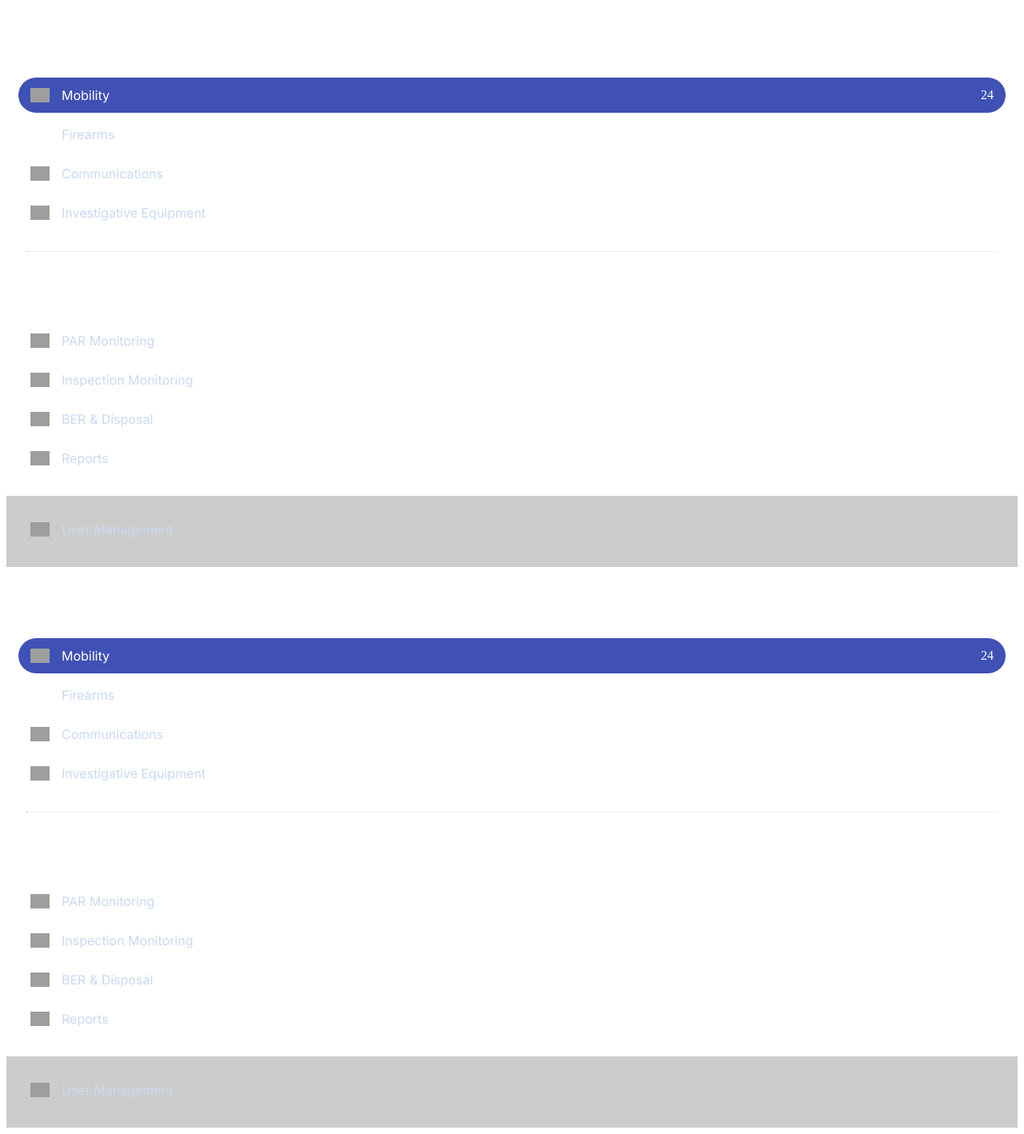
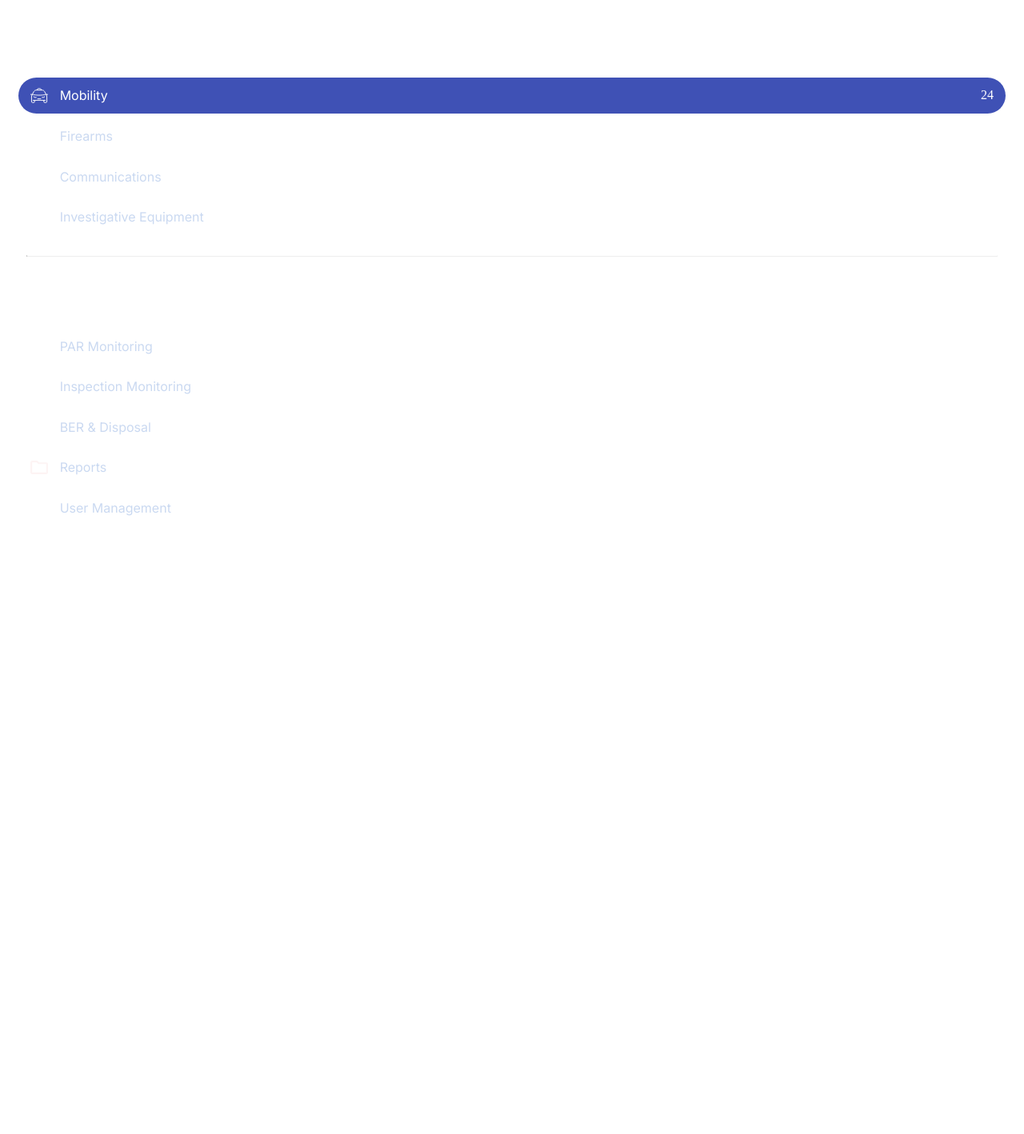
Before and after one commit to 2502-XU-CSCC22A/Region-10-Forensic-Unit---LMS, a Django app: template templates/sidebar.html in a window 1280 px wide. Shown: the whole page at 80% size. After the commit the page ends 645 px from the top, so only its background shows below. Run offline with Django 5.2, Linux system fonts and the light colour scheme; the template is opened without the code that fills it, so the values that code supplies are empty; grey boxes are pictures that could not be loaded.

Commit message:
Updated sidebar html and css

```diff
--- a/static/css/sidebar.css
+++ b/static/css/sidebar.css
@@ -13,6 +13,7 @@
     color: white;
     font-weight: 700;
     font-size: 14px;
+    align-items: center;
     margin-bottom: 20px;
     padding-left: 10px;
 }
@@ -46,7 +47,8 @@
 }
 
 .nav-icon {
-    width: 24px;
+    width: 21.64px;
+    height: 21.64px;
     margin-right: 15px;
 }
 
--- a/templates/home.html
+++ b/templates/home.html
@@ -27,7 +27,7 @@
             <p class="div">
               Let us serve the people of the Philippines for the better.
             </p>
-            <a href="{% url 'login' %}" class="primary-button">
+            <a href="#" class="primary-button">
               <div class="text-wrapper">Login</div>
             </a>
           </div>
--- a/templates/sidebar.html
+++ b/templates/sidebar.html
@@ -1,8 +1,5 @@
 {% load static %}
-<link
-  href="https://fonts.googleapis.com/css2?family=Inter:wght@400;500;600;700;900&display=swap"
-  rel="stylesheet"
-/>
+<link href="https://fonts.googleapis.com/css2?family=Inter:wght@400;500;600;700;900&display=swap" rel="stylesheet" />
 <link rel="stylesheet" href="{% static 'css/sidebar.css' %}" />
 
 <div class="nav-sidebar-fixed">
@@ -11,7 +8,7 @@
       <h6 class="nav-title">Dashboard</h6>
 
       <a href="#" class="nav-item active">
-        <img src="{% static 'img/car.svg' %}" class="nav-icon" />
+        <img src="{% static 'img/taxi.svg' %}" class="nav-icon" />
         <span class="nav-text">Mobility</span>
         <span class="badge">24</span>
       </a>
@@ -22,12 +19,12 @@
       </a>
 
       <a href="#" class="nav-item">
-        <img src="{% static 'img/radio.svg' %}" class="nav-icon" />
+        <img src="{% static 'img/Walkie Talkie.svg' %}" class="nav-icon" />
         <span class="nav-text">Communications</span>
       </a>
 
       <a href="#" class="nav-item">
-        <img src="{% static 'img/search.svg' %}" class="nav-icon" />
+        <img src="{% static 'img/glass.svg' %}" class="nav-icon" />
         <span class="nav-text">Investigative Equipment</span>
       </a>
     </div>
@@ -38,106 +35,30 @@
       <h6 class="nav-title">Monitoring</h6>
 
       <a href="#" class="nav-item">
-        <img src="{% static 'img/search-small.svg' %}" class="nav-icon" />
+        <img src="{% static 'img/glass.svg' %}" class="nav-icon" />
         <span class="nav-text">PAR Monitoring</span>
       </a>
 
       <a href="#" class="nav-item">
-        <img src="{% static 'img/doc.svg' %}" class="nav-icon" />
+        <img src="{% static 'img/docu.svg' %}" class="nav-icon" />
         <span class="nav-text">Inspection Monitoring</span>
       </a>
 
-      <a
-        href="{% url 'disposal' %}"
-        class="nav-item {% if request.resolver_match.url_name == 'disposal' %} active {% endif %}"
-      >
-        <img src="{% static 'img/trash.svg' %}" class="nav-icon" />
+      <a href="#" class="nav-item {% if request.resolver_match.url_name == 'disposal' %} active {% endif %}">
+        <img src="{% static 'img/disposal.svg' %}" class="nav-icon" />
         <span class="nav-text">BER & Disposal</span>
       </a>
 
       <a href="#" class="nav-item">
-        <img src="{% static 'img/folder.svg' %}" class="nav-icon" />
+        <img src="{% static 'img/file.svg' %}" class="nav-icon" />
         <span class="nav-text">Reports</span>
+      </a>
+
+      <a href="#" class="nav-item">
+        <img src="{% static 'img/profile.svg' %}" class="nav-icon" />
+        <span class="nav-text">User Management</span>
       </a>
     </div>
 
-    <div class="mt-auto user-mgmt-section">
-      <a href="#" class="nav-item">
-        <img src="{% static 'img/user-square.svg' %}" class="nav-icon" />
-        <span class="nav-text">User Management</span>
-      </a>
-    </div>
   </div>
 </div>
-
-{% load static %}
-<link
-  href="https://fonts.googleapis.com/css2?family=Inter:wght@400;500;600;700;900&display=swap"
-  rel="stylesheet"
-/>
-<link rel="stylesheet" href="{% static 'css/sidebar.css' %}" />
-
-<div class="nav-sidebar-fixed">
-  <div class="sidebar-content d-flex flex-column">
-    <div class="nav-section">
-      <h6 class="nav-title">Dashboard</h6>
-
-      <a href="#" class="nav-item active">
-        <img src="{% static 'img/car.svg' %}" class="nav-icon" />
-        <span class="nav-text">Mobility</span>
-        <span class="badge">24</span>
-      </a>
-
-      <a href="#" class="nav-item">
-        <img src="{% static 'img/gun.svg' %}" class="nav-icon" />
-        <span class="nav-text">Firearms</span>
-      </a>
-
-      <a href="#" class="nav-item">
-        <img src="{% static 'img/radio.svg' %}" class="nav-icon" />
-        <span class="nav-text">Communications</span>
-      </a>
-
-      <a href="#" class="nav-item">
-        <img src="{% static 'img/search.svg' %}" class="nav-icon" />
-        <span class="nav-text">Investigative Equipment</span>
-      </a>
-    </div>
-
-    <hr class="nav-divider" />
-
-    <div class="nav-section">
-      <h6 class="nav-title">Monitoring</h6>
-
-      <a href="#" class="nav-item">
-        <img src="{% static 'img/search-small.svg' %}" class="nav-icon" />
-        <span class="nav-text">PAR Monitoring</span>
-      </a>
-
-      <a href="#" class="nav-item">
-        <img src="{% static 'img/doc.svg' %}" class="nav-icon" />
-        <span class="nav-text">Inspection Monitoring</span>
-      </a>
-
-      <a
-        href="{% url 'disposal' %}"
-        class="nav-item {% if request.resolver_match.url_name == 'disposal' %} active {% endif %}"
-      >
-        <img src="{% static 'img/trash.svg' %}" class="nav-icon" />
-        <span class="nav-text">BER & Disposal</span>
-      </a>
-
-      <a href="#" class="nav-item">
-        <img src="{% static 'img/folder.svg' %}" class="nav-icon" />
-        <span class="nav-text">Reports</span>
-      </a>
-    </div>
-
-    <div class="mt-auto user-mgmt-section">
-      <a href="#" class="nav-item">
-        <img src="{% static 'img/user-square.svg' %}" class="nav-icon" />
-        <span class="nav-text">User Management</span>
-      </a>
-    </div>
-  </div>
-</div>
```
